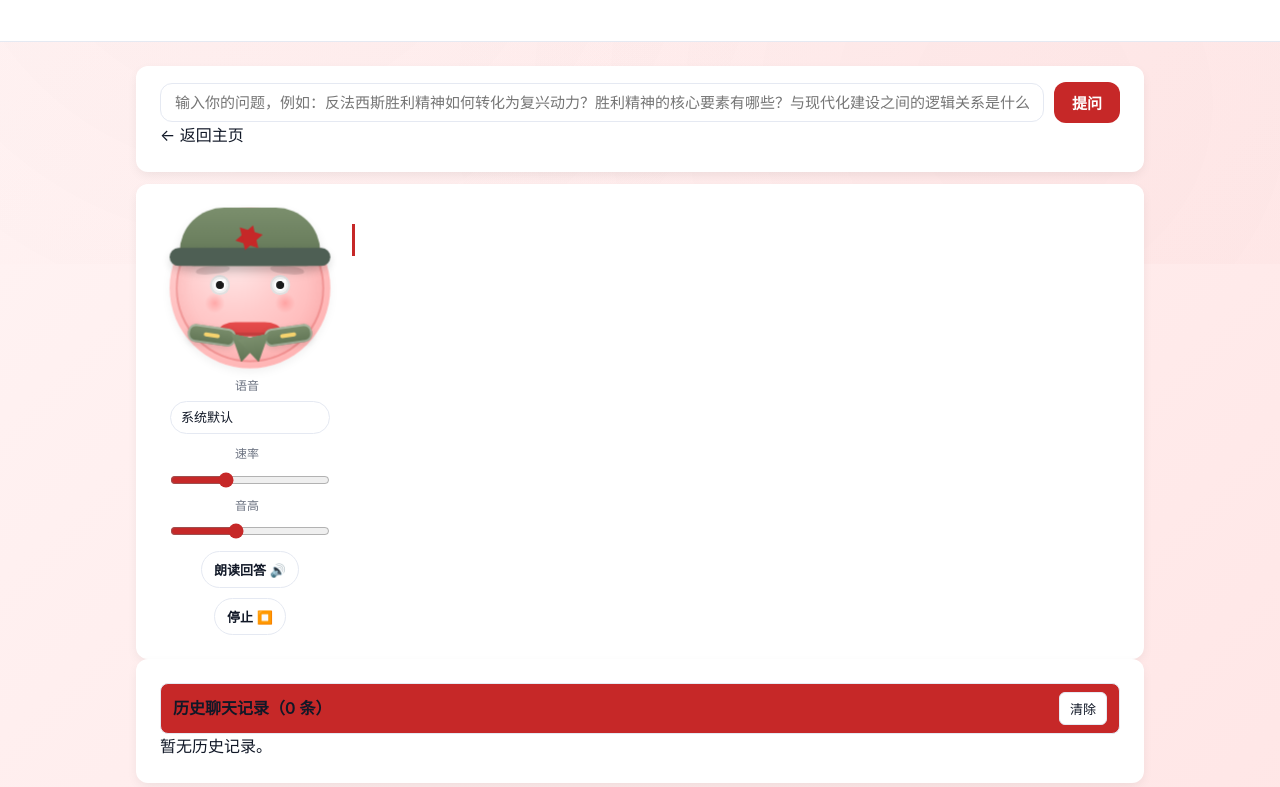
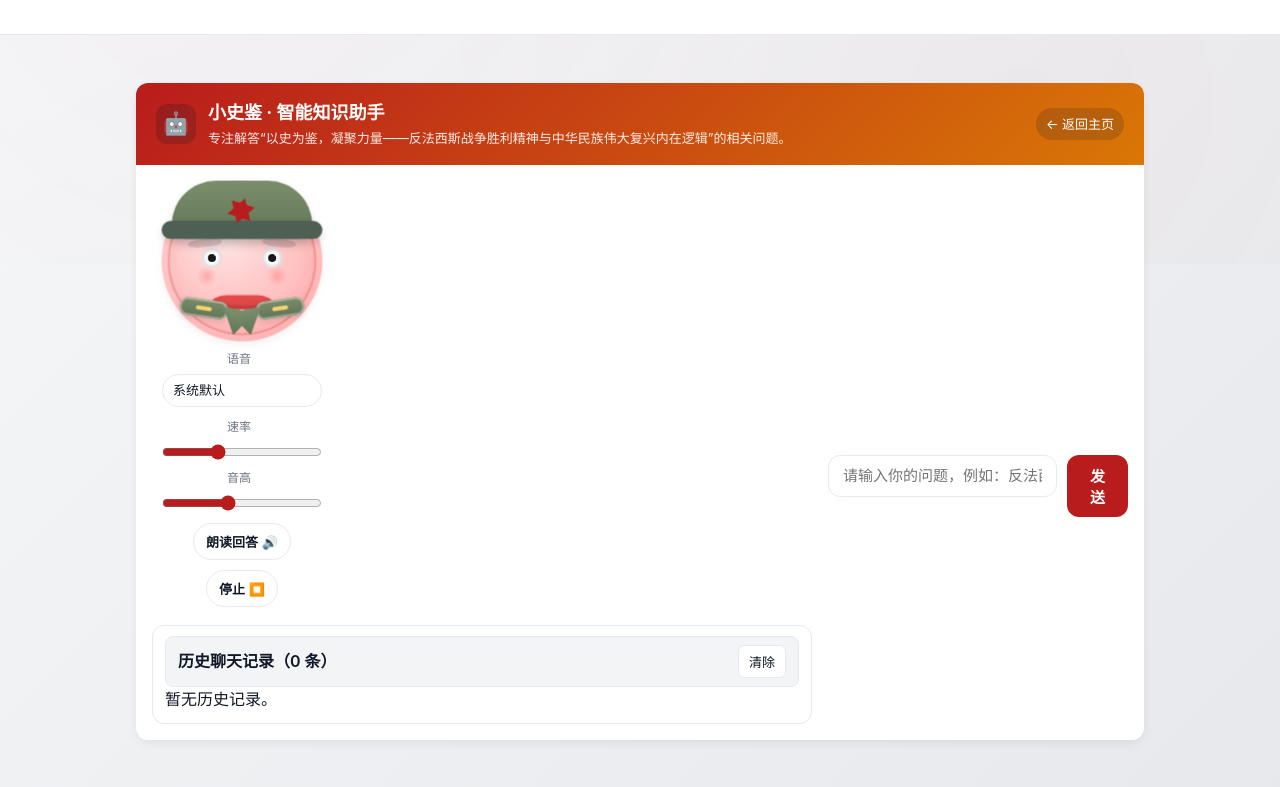
Before and after one commit to tyz20050812tyz/Share_Web, a plain HTML site: page ai.html in a window 1280 px wide. Shown: the part 536-1323 px from the top of the page. Drawn offline with nearby package versions, Linux system fonts and the light colour scheme; no server answers; sample sign-in values are in the browser's storage.

Commit message:
为AI对话页面添加样式和功能，优化用户输入和响应显示，更新CSS以改善视觉效果

```diff
--- a/ai.html
+++ b/ai.html
@@ -9,7 +9,7 @@
 
 </head>
 
-<body>
+<body class="ai-page">
     <header class="site-header">
         <div class="wrap">
 
@@ -36,28 +36,27 @@
         </div>
     </header>
 
-    <main class="wrap ai-page">
-        <div class="card ai-card" style="padding-top:16px">
-            <div class="ai-box" style="gap:10px">
-                <input id="ai-input" type="text" placeholder="输入你的问题，例如：反法西斯胜利精神如何转化为复兴动力？胜利精神的核心要素有哪些？与现代化建设之间的逻辑关系是什么？">
-                <button id="ai-submit">提问</button>
-            </div>
-
-
-
-            <div class="ai-actions">
-                <a href="index.html" class="back-home">← 返回主页</a>
+    <main class="wrap">
+        <section class="card ai-chat-card">
+            <header class="ai-chat-header">
+                <div class="ai-chat-title-block">
+                    <div class="ai-chat-icon">🤖</div>
+                    <div>
+                        <div class="ai-chat-title">小史鉴 · 智能知识助手</div>
+                        <div class="ai-chat-subtitle">
+                            专注解答“以史为鉴，凝聚力量——反法西斯战争胜利精神与中华民族伟大复兴内在逻辑”的相关问题。
                         </div>
                     </div>
+                </div>
+                <a href="index.html" class="ai-chat-back">← 返回主页</a>
+            </header>
 
-        <div class="card answer-card" style="margin-top:12px">
+            <div class="ai-chat-layout">
+                <aside class="ai-chat-aside">
                     <div class="digital-human theme-soldier" id="digital-human" aria-label="数字人 小史鉴 军人主题">
                         <div class="dh-avatar">
-                    <!-- 军帽（含帽檐与红星） -->
                             <div class="dh-hat"><span class="brim"></span><span class="star"></span></div>
-                    <!-- 英雄主题装饰：头带与之字金星（军人主题下隐藏） -->
                             <div class="dh-headband"><span class="star"></span></div>
-                    <!-- 眉毛与腮红，让表情更可爱 -->
                             <div class="dh-brow left"></div>
                             <div class="dh-brow right"></div>
                             <div class="dh-cheek left"></div>
@@ -65,12 +64,10 @@
                             <div class="dh-eye left"><span class="pupil"></span></div>
                             <div class="dh-eye right"><span class="pupil"></span></div>
                             <div class="dh-mouth"></div>
-                    <!-- 肩章与军装领口 -->
                             <div class="dh-epaulet left"></div>
                             <div class="dh-epaulet right"></div>
                             <div class="dh-collar left"></div>
                             <div class="dh-collar right"></div>
-                    <!-- 英雄徽章与披风（军人主题下隐藏） -->
                             <div class="dh-badge"></div>
                             <div class="dh-cape"></div>
                         </div>
@@ -91,20 +88,27 @@
                             <button id="dh-stop" class="btn btn-secondary" title="停止朗读">停止 ⏹️</button>
                         </div>
                     </div>
-            <div id="ai-response" class="ai-response"></div>
-        </div>
 
-        <div class="card history-card">
-            <details id="history-details" open>
+                    <details id="history-details" open class="ai-history-panel">
                         <summary class="history-summary">
                             <span id="history-title">历史聊天记录</span>
                             <button id="clear-history" class="btn-secondary">清除</button>
                         </summary>
+                        <div id="ai-history" class="ai-history-list"></div>
+                    </details>
+                </aside>
 
-                <div id="ai-history" class="ai-history-list">
+                <section class="ai-chat-main">
+                    <div id="ai-response" class="ai-response ai-chat-window">
+                        <!-- 聊天消息由 ai.js 动态追加 -->
                     </div>
-            </details>
+                    <div class="ai-chat-input-row">
+                        <input id="ai-input" type="text" class="ai-chat-input" placeholder="请输入你的问题，例如：反法西斯胜利精神如何转化为复兴动力？">
+                        <button id="ai-submit" class="ai-chat-send">发送</button>
                     </div>
+                </section>
+            </div>
+        </section>
     </main>
 
     <footer class="site-footer">
--- a/style.css
+++ b/style.css
@@ -1,22 +1,21 @@
 /* ===== 设计令牌（自动暗黑） ===== */
 
 :root {
-    /* 主色（红色，契合爱国与历史主题）*/
-    --accent: #c62828;
-    --accent-light: #e53935;
-    --accent-dark: #8e0000;
-    /* 灰阶 */
-    --bg: #c62828;
-    /* 全站红色背景 */
+    /* 主色：参考示例页面，采用柔和红橙渐变 */
+    --accent: #b91c1c;
+    --accent-light: #dc2626;
+    --accent-dark: #7f1d1d;
+    /* 灰阶：以浅灰为主背景，弱化大面积红色 */
+    --bg: #f3f4f6;
     --surface: #ffffff;
     --border: #e5e9f2;
     --muted: #6b7280;
     --text: #111827;
     /* 圆角 & 阴影 */
     --radius: 12px;
-    --shadow-sm: 0 1px 2px 0 rgba(0 0 0 / .05);
-    --shadow: 0 4px 12px -2px rgba(0 0 0 / .08);
-    --shadow-lg: 0 10px 24px -4px rgba(0 0 0 / .12);
+    --shadow-sm: 0 1px 2px 0 rgba(15 23 42 / .04);
+    --shadow: 0 4px 12px -2px rgba(15 23 42 / .08);
+    --shadow-lg: 0 10px 24px -4px rgba(15 23 42 / .12);
     /* 动效 */
     --transition: all .25s cubic-bezier(.4, 0, .2, 1);
 }
@@ -56,13 +55,13 @@ body {
 /* ===== 全站红色层次背景（渐变与光斑） ===== */
 
 :root {
-    /* 页面背景渐变：柔和红色层次与高亮光斑 */
-    --bg-page: radial-gradient(1000px 500px at 10% 0%, #fff5f5 0%, #ffe8e8 35%, transparent 60%), radial-gradient(800px 400px at 95% 10%, #fff0f0 0%, #ffdede 40%, transparent 65%), linear-gradient(135deg, #fff7f7, #ffe5e5);
+    /* 页面背景渐变：改为柔和灰蓝色层次，整体更素雅 */
+    --bg-page: radial-gradient(1000px 500px at 10% 0%, #f9fafb 0%, #e5e7eb 35%, transparent 60%), radial-gradient(800px 400px at 95% 10%, #eef2ff 0%, #e0e7ff 40%, transparent 65%), linear-gradient(135deg, #f9fafb, #e5e7eb);
 }
 
 @media (prefers-color-scheme: dark) {
      :root {
-        --bg-page: radial-gradient(1000px 500px at 12% 2%, rgba(255, 220, 220, .18) 0%, rgba(255, 200, 200, .10) 35%, transparent 60%), linear-gradient(135deg, #8e0000, #c62828);
+        --bg-page: radial-gradient(1000px 500px at 12% 2%, rgba(148, 163, 184, .25) 0%, rgba(51, 65, 85, .4) 35%, transparent 60%), linear-gradient(135deg, #020617, #0f172a);
     }
 }
 
@@ -170,7 +169,7 @@ a {
     position: relative;
     padding: 8px 16px;
     border-radius: 8px;
-    background: linear-gradient(135deg, rgba(198, 40, 40, 0.05), rgba(198, 40, 40, 0.1));
+    background: linear-gradient(135deg, rgba(185, 28, 28, 0.05), rgba(185, 28, 28, 0.12));
 }
 
 .main-nav a::before {
@@ -186,8 +185,8 @@ a {
 .main-nav a:hover {
     opacity: 1;
     transform: translateY(-2px);
-    background: linear-gradient(135deg, rgba(198, 40, 40, 0.1), rgba(198, 40, 40, 0.15));
-    box-shadow: 0 4px 12px rgba(198, 40, 40, 0.2);
+    background: linear-gradient(135deg, rgba(185, 28, 28, 0.12), rgba(217, 119, 6, 0.16));
+    box-shadow: 0 4px 12px rgba(185, 28, 28, 0.2);
 }
 
 .main-nav a:hover::before {
@@ -199,8 +198,8 @@ a {
 /* 导航栏活跃状态 */
 
 .main-nav a.active {
-    background: linear-gradient(135deg, rgba(198, 40, 40, 0.15), rgba(198, 40, 40, 0.25));
-    border-bottom: 3px solid #c62828;
+    background: linear-gradient(135deg, rgba(185, 28, 28, 0.18), rgba(217, 119, 6, 0.28));
+    border-bottom: 3px solid #b91c1c;
     font-weight: 700;
 }
 
@@ -243,13 +242,13 @@ a {
 }
 
 .main-nav a.nav-profile {
-    background: linear-gradient(135deg, rgba(255, 215, 0, 0.2), rgba(198, 40, 40, 0.2));
+    background: linear-gradient(135deg, rgba(255, 215, 0, 0.2), rgba(37, 99, 235, 0.16));
     border: 2px solid #ffd700;
 }
 
 .main-nav a.nav-profile:hover {
-    background: linear-gradient(135deg, rgba(255, 215, 0, 0.3), rgba(198, 40, 40, 0.3));
-    box-shadow: 0 4px 12px rgba(255, 215, 0, 0.3);
+    background: linear-gradient(135deg, rgba(255, 215, 0, 0.28), rgba(37, 99, 235, 0.22));
+    box-shadow: 0 4px 12px rgba(37, 99, 235, 0.3);
 }
 
 
@@ -443,7 +442,7 @@ body.index-page::after {
     left: -2px;
     right: -2px;
     bottom: -2px;
-    background: linear-gradient(135deg, #c62828, #e53935, #ff5252);
+    background: linear-gradient(135deg, #b91c1c, #dc2626, #d97706);
     border-radius: var(--radius);
     opacity: 0;
     transition: var(--transition);
@@ -457,7 +456,7 @@ body.index-page::after {
 .card-link:hover {
     box-shadow: var(--shadow-lg);
     transform: translateY(-4px) scale(1.02);
-    border-color: rgba(198, 40, 40, 0.3);
+    border-color: rgba(185, 28, 28, 0.28);
 }
 
 .card-link .title {
@@ -1015,22 +1014,201 @@ body.index-page::after {
     transform: scale(.98);
 }
 
-.ai-response {
-    margin-top: 16px;
+/* ===== AI 对话页：对话式布局 ===== */
+
+.ai-page .site-header h1 {
+    font-size: 22px;
+}
+
+.ai-chat-card {
+    margin-top: 24px;
+    padding: 0;
+    overflow: hidden;
+}
+
+.ai-chat-header {
+    display: flex;
+    justify-content: space-between;
+    align-items: center;
+    padding: 16px 20px;
+    background: linear-gradient(135deg, #b91c1c, #d97706);
+    color: #fff;
+}
+
+.ai-chat-title-block {
+    display: flex;
+    align-items: center;
+    gap: 12px;
+}
+
+.ai-chat-icon {
+    width: 40px;
+    height: 40px;
+    border-radius: 12px;
+    background: rgba(15, 23, 42, .2);
+    display: flex;
+    align-items: center;
+    justify-content: center;
+    font-size: 22px;
+}
+
+.ai-chat-title {
+    font-size: 18px;
+    font-weight: 700;
+}
+
+.ai-chat-subtitle {
+    font-size: 13px;
+    opacity: .9;
+}
+
+.ai-chat-back {
+    font-size: 13px;
+    padding: 6px 10px;
+    border-radius: 999px;
+    background: rgba(15, 23, 42, .16);
+}
+
+.ai-chat-layout {
+    display: grid;
+    grid-template-columns: minmax(0, 2.2fr) minmax(260px, 1fr);
+    gap: 16px;
     padding: 16px;
-    border-left: 3px solid var(--accent);
+}
+
+.ai-chat-main {
+    display: flex;
+    flex-direction: column;
+    gap: 10px;
+}
+
+.ai-chat-window {
+    background: #f9fafb;
+    border-radius: var(--radius);
+    padding: 16px;
+    min-height: 260px;
+    max-height: 520px;
+    overflow-y: auto;
+}
+
+.ai-chat-input-row {
+    display: flex;
+    gap: 10px;
+    margin-top: 4px;
+}
+
+.ai-chat-input {
+    flex: 1;
+    height: 42px;
+    padding: 10px 14px;
+    border-radius: 999px;
+    border: 1px solid var(--border);
     background: var(--surface);
-    border-radius: 0 var(--radius) var(--radius) 0;
-    white-space: pre-wrap;
-    font-size: 15px;
-    animation: fade-in .4s;
+    font-size: 14px;
+}
+
+.ai-chat-input:focus {
+    outline: none;
+    border-color: var(--accent-light);
+    box-shadow: 0 0 0 3px rgba(37, 99, 235, .16);
+}
+
+.ai-chat-send {
+    padding: 0 18px;
+    border-radius: 999px;
+    border: none;
+    background: var(--accent);
+    color: #fff;
+    font-size: 14px;
+    font-weight: 600;
+    cursor: pointer;
+    display: flex;
+    align-items: center;
+    justify-content: center;
+}
+
+.ai-chat-send:hover {
+    background: var(--accent-light);
+}
+
+.ai-chat-aside {
+    display: flex;
+    flex-direction: column;
+    gap: 10px;
+}
+
+.ai-history-panel {
+    margin-top: 8px;
+    background: var(--surface);
+    border-radius: var(--radius);
+    border: 1px solid var(--border);
+    padding: 10px 12px;
+}
+
+.ai-chat-window .chat-msg {
+    display: flex;
+    gap: 8px;
+    margin-bottom: 10px;
+    animation: fade-in .25s;
+}
+
+.ai-chat-window .chat-msg-avatar {
+    width: 28px;
+    height: 28px;
+    border-radius: 50%;
+    display: flex;
+    align-items: center;
+    justify-content: center;
+    font-size: 16px;
+}
+
+.ai-chat-window .chat-msg-bubble {
+    max-width: 80%;
+    padding: 8px 12px;
+    border-radius: 12px;
+    font-size: 14px;
+    line-height: 1.6;
+}
+
+.ai-chat-window .chat-msg.ai .chat-msg-avatar {
+    background: rgba(37, 99, 235, .12);
+}
+
+.ai-chat-window .chat-msg.ai .chat-msg-bubble {
+    background: #ffffff;
+    border: 1px solid var(--border);
+}
+
+.ai-chat-window .chat-msg.user {
+    flex-direction: row-reverse;
+}
+
+.ai-chat-window .chat-msg.user .chat-msg-avatar {
+    background: rgba(37, 99, 235, .18);
+    color: #fff;
+}
+
+.ai-chat-window .chat-msg.user .chat-msg-bubble {
+    background: linear-gradient(135deg, var(--accent), var(--accent-light));
+    color: #fff;
+}
+
+.ai-chat-window .chat-msg .markdown-body {
+    font-size: 14px;
 }
 
 @keyframes fade-in {
     from {
         opacity: 0;
-        transform: translateY(6px);
-    }
+        transform: translateY(4px);
+    }
+}
+
+/* 兼容旧 .ai-response class：作为聊天窗口容器 */
+.ai-response {
+    border: none;
+    background: transparent;
+    padding: 0;
 }
 
 
```
Also changed, not shown: ai.js (+37 -5 lines). Lines whose indentation alone changed are shown as unchanged.
